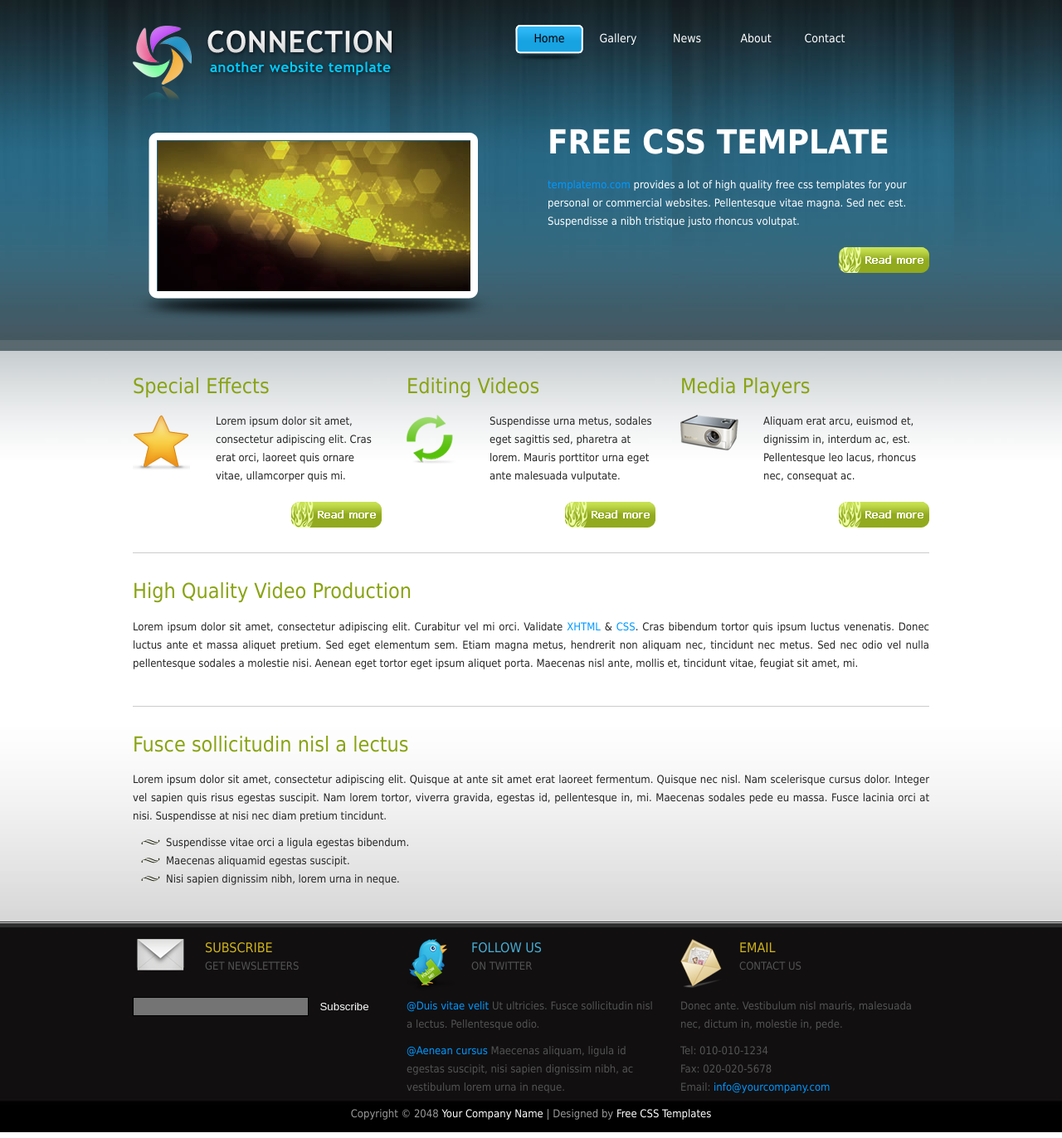
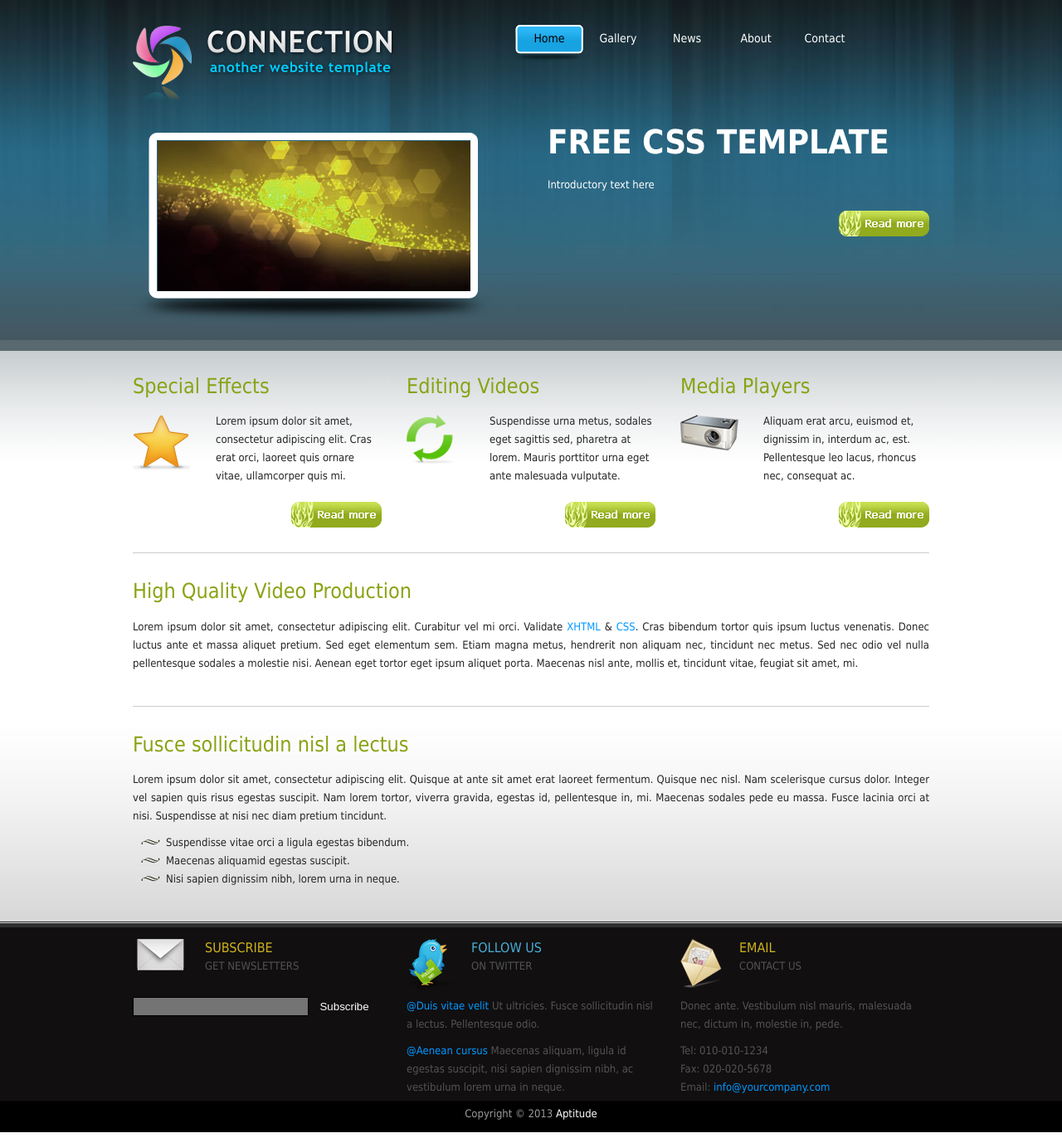
Before and after one commit to arimbun/aptitude, a Django app: page / in a window 1280 px wide. Shown: the whole page at 83% size. Run offline with Django 3.2, Linux system fonts and the light colour scheme.

Commit message:
template monster 275 integration with Aptitude

```diff
--- a/apps/landing/templates/landing/index.html
+++ b/apps/landing/templates/landing/index.html
@@ -16,16 +16,16 @@
 
         <div id="templatemo_header">
 
-            <div id="site_title"><h1><a href="http://www.templatemo.com" target="_parent">{{ title }}</a></h1>
+            <div id="site_title"><h1><a href="{% url 'landing:index' %}">{{ title }}</a></h1>
             </div>
 
             <div id="templatemo_menu">
                 <ul>
-                    <li><a href="#" class="current">Home</a></li>
-                    <li><a href="about.html">Gallery</a></li>
-                    <li><a href="about.html">News</a></li>
-                    <li><a href="about.html">About</a></li>
-                    <li><a href="about.html">Contact</a></li>
+                    <li><a href="#" class="current">{{ _('Home') }}</a></li>
+                    <li><a href="">{{ _('Gallery') }}</a></li>
+                    <li><a href="">{{ _('News') }}</a></li>
+                    <li><a href="">{{ _('About') }}</a></li>
+                    <li><a href="">{{ _('Contact') }}</a></li>
                 </ul>
                 <div class="cleaner"></div>
             </div>
@@ -40,9 +40,7 @@
             </div>
             <div id="mid_right">
                 <div id="mid_title">FREE CSS TEMPLATE</div>
-                <p><a href="http://www.templatemo.com" target="_parent">templatemo.com</a> provides a lot of high
-                    quality free css templates for your personal or commercial websites. Pellentesque vitae magna. Sed
-                    nec est. Suspendisse a nibh tristique justo rhoncus volutpat.</p>
+                <p>Introductory text here</p>
                 <a class="more float_r" href="#"></a>
             </div>
         </div>
@@ -162,8 +160,7 @@
 
     <div id="copyright">
 
-        Copyright © 2048 <a href="#">Your Company Name</a> | Designed by <a href="http://www.templatemo.com"
-                                                                            target="_parent">Free CSS Templates</a>
+        Copyright © {{ year }} <a href="#">Aptitude</a>
 
     </div>
     <!-- end of templatemo_footer -->
--- a/apps/landing/views.py
+++ b/apps/landing/views.py
@@ -1,4 +1,5 @@
 from django.shortcuts import render_to_response
+from django.utils.datetime_safe import datetime
 from django.utils.translation import ugettext as _
 
 
@@ -6,10 +7,17 @@ def index(request):
     title = _('aptitude')
     keywords = 'aptitude, learning, child, brain'
     description = _('slogan')
+    year = datetime.now().year
     return render_to_response('landing/index.html',
                               {
                                   'title': title,
                                   'keywords': keywords,
                                   'description': description,
+                                  'year': year,
                               }
     )
+
+
+def about_us(request):
+    title = _('about_us')
+    return render_to_response('landing/index.html')
--- a/aptitude/settings.py
+++ b/aptitude/settings.py
@@ -162,3 +162,6 @@ DATABASES['default'] =  dj_database_url.config()
 
 # Honor the 'X-Forwarded-Proto' header for request.is_secure()
 SECURE_PROXY_SSL_HEADER = ('HTTP_X_FORWARDED_PROTO', 'https')
+
+# Company related information
+COMPANY_NAME = 'Aptitude'
```
Also changed, not shown: apps/landing/templates/landing/base.html (added).
